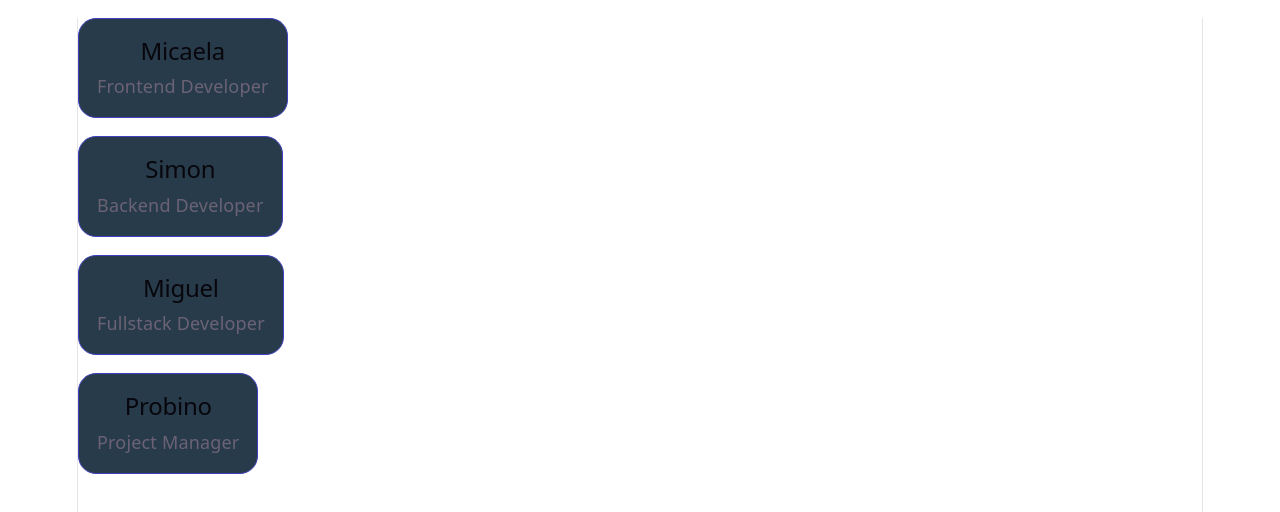
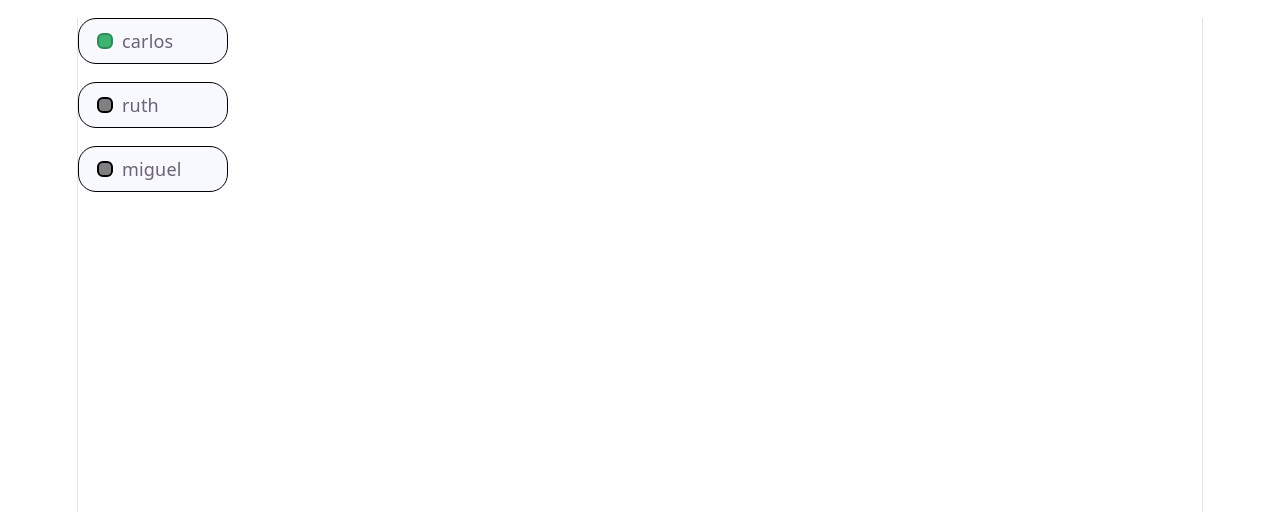
Before and after one commit to codeableorg/react-enero-fs-2026, a React (Vite) app in the folder full-stock-spa/: page / in a window 1280 px wide. Shown: the top 512 px of the page. Built offline with nearby package versions, Linux system fonts and the light colour scheme.

Commit message:
renderizado condicional TS

```diff
--- a/full-stock-spa/src/App.tsx
+++ b/full-stock-spa/src/App.tsx
@@ -1,29 +1,39 @@
-import Card from './Card';
+// import Card from './Card';
+import type { ContactProps } from './Contact';
+import { ContactList } from './ContactList';
+// type Person = {
+//   username: string;
+//   name: string;
+//   position: string;
+// };
 
-type Person = {
-  username: string;
-  name: string;
-  position: string;
-};
-
-const data: Person[] = [
-  { username: 'mica-123', name: 'Micaela', position: 'Frontend Developer' },
-  { username: 'si-simon', name: 'Simon', position: 'Backend Developer' },
-  { username: 'miguelito', name: 'Miguel', position: 'Fullstack Developer' },
-  { username: 'testino', name: 'Probino', position: 'Project Manager' }
-];
+// const data: Person[] = [
+//   { username: 'mica-123', name: 'Micaela', position: 'Frontend Developer' },
+//   { username: 'si-simon', name: 'Simon', position: 'Backend Developer' },
+//   { username: 'miguelito', name: 'Miguel', position: 'Fullstack Developer' },
+//   { username: 'testino', name: 'Probino', position: 'Project Manager' }
+// ];
 
 function App() {
+  const contacts: ContactProps[] = [
+    { name: 'carlos', isOnline: true },
+    { name: 'ruth', isOnline: false },
+    { name: 'miguel', isOnline: false }
+  ];
+  const numOfContacts = contacts.length;
   return (
-    <ul className='card-list'>
-      {data.map((person) => (
-        <Card
-          name={person.name}
-          position={person.position}
-          key={person.username}
-        />
-      ))}
-    </ul>
+    <div>
+      {/* // <ul className='card-list'>
+      //   {data.map((person) => (
+      //     <Card
+      //       name={person.name}
+      //       position={person.position}
+      //       key={person.username}
+      //     />
+      //   ))}
+      // </ul> */}
+      {numOfContacts ? <ContactList contacts={contacts} /> : 'No hay contactos'}
+    </div>
   );
 }
 
--- /dev/null
+++ b/full-stock-spa/src/Contact.tsx
@@ -0,0 +1,15 @@
+import './contact.css';
+
+export interface ContactProps {
+  name: string;
+  isOnline: boolean;
+}
+
+export default function Contact({ name, isOnline }: ContactProps) {
+  return (
+    <li className='contact'>
+      <div className={isOnline ? 'green-dot' : 'gray-dot'} />
+      {name}
+    </li>
+  );
+}
--- /dev/null
+++ b/full-stock-spa/src/ContactList.tsx
@@ -0,0 +1,20 @@
+import Contact, { type ContactProps } from './Contact';
+import './contact-list.css';
+
+export interface ContactListProps {
+  contacts: ContactProps[];
+}
+
+export function ContactList({ contacts }: ContactListProps) {
+  return (
+    <ul className='contact-list'>
+      {contacts.map((contact) => (
+        <Contact
+          key={contact.name}
+          name={contact.name}
+          isOnline={contact.isOnline}
+        />
+      ))}
+    </ul>
+  );
+}
--- /dev/null
+++ b/full-stock-spa/src/contact-list.css
@@ -0,0 +1,7 @@
+.contact-list {
+  list-style: none;
+  display: flex;
+  flex-direction: column;
+  gap: 1rem;
+  max-width: 150px;
+}
--- /dev/null
+++ b/full-stock-spa/src/contact.css
@@ -0,0 +1,25 @@
+.contact {
+  display: flex;
+  align-items: center;
+  gap: 0.5rem;
+  border: 1px solid black;
+  padding: 0.5rem 1rem;
+  border-radius: 1rem;
+  background-color: GhostWhite;
+}
+
+.green-dot {
+  background-color: MediumSeaGreen;
+  border: 2px solid SeaGreen;
+  width: 12px;
+  height: 12px;
+  border-radius: 6px;
+}
+
+.gray-dot {
+  background-color: gray;
+  border: 2px solid black;
+  width: 12px;
+  height: 12px;
+  border-radius: 6px;
+}
```
